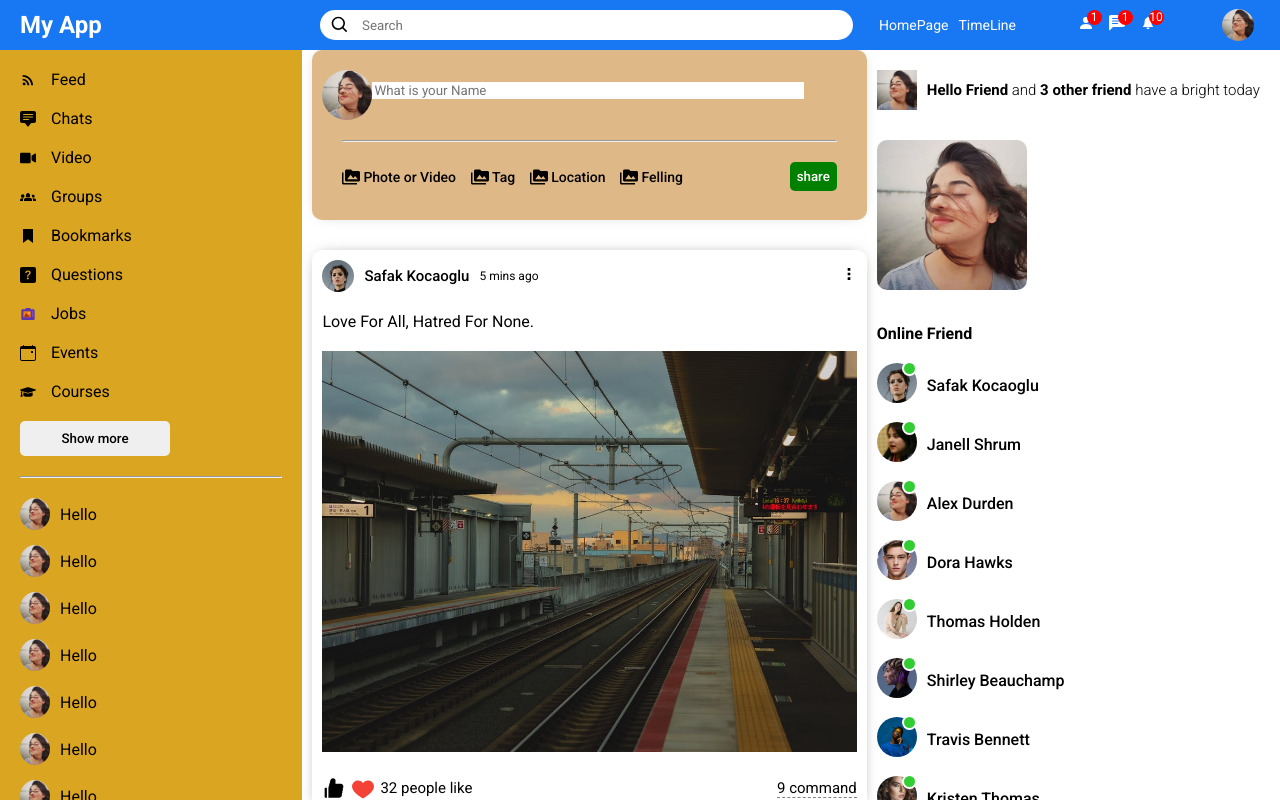
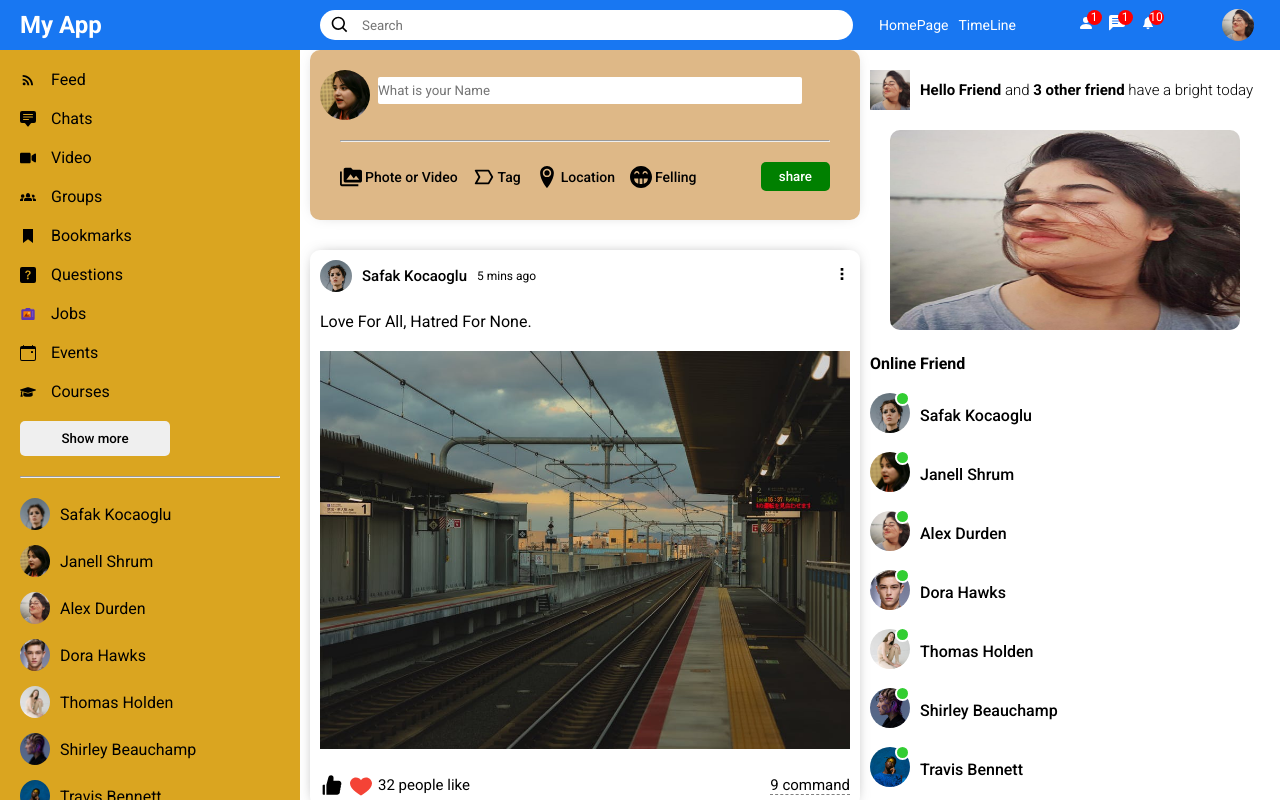
Before and after one commit to Rizwan302/Social-Media-App, a React (Vite) app: page / in a window 1280 px wide. Shown: the top 800 px of the page. Built offline with nearby package versions, Linux system fonts and the light colour scheme.

Commit message:
Add side bar css

```diff
--- a/src/components/Rightbar/Rightbar.css
+++ b/src/components/Rightbar/Rightbar.css
@@ -24,10 +24,11 @@
 
 
 .rightbarAd{
-    width: 150px;
-    /* height: 150px; */
+    width: 350px;
+    height: 200px;
     border-radius: 10px;
     margin: 30px 0;
+    margin: 20px 20px;
 }
 
 .rightbarTitle{
--- a/src/components/Sidebar/Sidebar.css
+++ b/src/components/Sidebar/Sidebar.css
@@ -58,17 +58,3 @@
     margin: 0%;
     list-style: none;
 }
-
-.sidebarFrined{
-    display: flex;
-    align-items: center;
-    margin-bottom: 15px;
-}
-
-.sidebarFrinedImg{
-    width: 30px;
-    height: 32px;
-    border-radius: 50%;
-    object-fit: cover;
-    margin-right: 10px;
-}
--- a/src/components/Sidebar/Sidebar.jsx
+++ b/src/components/Sidebar/Sidebar.jsx
@@ -9,7 +9,8 @@ import {BsQuestionSquareFill} from 'react-icons/bs'
 import {FcSlrBackSide} from 'react-icons/fc'
 import {BsCalendarEvent} from 'react-icons/bs'
 import {FaGraduationCap} from 'react-icons/fa'
-
+import { Users } from '../../dummyData'
+import CloseFriend from '../closeFriend/CloseFriend'
 
 
 export default function Sidebar() {
@@ -57,38 +58,11 @@ export default function Sidebar() {
         <button className="sidebarbtn">Show more</button>
         <hr className='sidebarhr'/>
         <ul className="sidebarFrinedList">
-          <li className="sidebarFrined">
-            <img src="/assets/parson/Zaira.jpeg" alt="" className="sidebarFrinedImg" />
-            <span className="sidebarFrinedNmae">Hello</span>
-          </li>
-          <li className="sidebarFrined">
-            <img src="/assets/parson/Zaira.jpeg" alt="" className="sidebarFrinedImg" />
-            <span className="sidebarFrinedNmae">Hello</span>
-          </li>
-          <li className="sidebarFrined">
-            <img src="/assets/parson/Zaira.jpeg" alt="" className="sidebarFrinedImg" />
-            <span className="sidebarFrinedNmae">Hello</span>
-          </li>
-          <li className="sidebarFrined">
-            <img src="/assets/parson/Zaira.jpeg" alt="" className="sidebarFrinedImg" />
-            <span className="sidebarFrinedNmae">Hello</span>
-          </li>
-          <li className="sidebarFrined">
-            <img src="/assets/parson/Zaira.jpeg" alt="" className="sidebarFrinedImg" />
-            <span className="sidebarFrinedNmae">Hello</span>
-          </li>
-          <li className="sidebarFrined">
-            <img src="/assets/parson/Zaira.jpeg" alt="" className="sidebarFrinedImg" />
-            <span className="sidebarFrinedNmae">Hello</span>
-          </li>
-          <li className="sidebarFrined">
-            <img src="/assets/parson/Zaira.jpeg" alt="" className="sidebarFrinedImg" />
-            <span className="sidebarFrinedNmae">Hello</span>
-          </li>
-          <li className="sidebarFrined">
-            <img src="/assets/parson/Zaira.jpeg" alt="" className="sidebarFrinedImg" />
-            <span className="sidebarFrinedNmae">Hello</span>
-          </li>
+          {/* -------start-------- */}
+            {Users.map(u=>(
+              <CloseFriend ket={u.id} friend={u} />
+            ))}
+          {/* ----------end------------ */}
         </ul>
       </div>
     </div>
--- /dev/null
+++ b/src/components/closeFriend/CloseFriend.css
@@ -0,0 +1,13 @@
+.sidebarFrined{
+    display: flex;
+    align-items: center;
+    margin-bottom: 15px;
+}
+
+.sidebarFrinedImg{
+    width: 30px;
+    height: 32px;
+    border-radius: 50%;
+    object-fit: cover;
+    margin-right: 10px;
+}
--- /dev/null
+++ b/src/components/closeFriend/CloseFriend.jsx
@@ -0,0 +1,15 @@
+import React from "react";
+import './CloseFriend.css'
+
+export default function CloseFriend({friend}) {
+  return (
+    <li className="sidebarFrined">
+      <img
+        src={friend.profilePicture}
+        alt=""
+        className="sidebarFrinedImg"
+      />
+      <span className="sidebarFrinedNmae">{friend.username}</span>
+    </li>
+  );
+}
--- a/src/components/share/Share.css
+++ b/src/components/share/Share.css
@@ -23,11 +23,14 @@
     cursor: pointer;
     object-fit: cover;
     margin-top: 10px;
+    margin-right: 8px;
 }
 
 .shareInput{
     border: none;
     width: 80%;
+    padding: 6px 0;
+    border-radius: 2px;
 }
 
 .shareInput:focus{
@@ -57,8 +60,9 @@
 }
 
 .shareIcon{
-    font-size: 18px;
+    font-size: 22px;
     margin-right: 3px;
+    color: black;
 }
 
 .shareOptionText{
@@ -68,7 +72,7 @@
 
 .sharButton{
     border: none;
-    padding: 7px;
+    padding: 7px 18px;
     border-radius: 5px;
     font-weight: 500;
     margin-right: 20px;
--- a/src/components/share/Share.jsx
+++ b/src/components/share/Share.jsx
@@ -1,6 +1,9 @@
 import React from 'react'
 import './Share.css'
 import {MdPermMedia} from 'react-icons/md'
+import {BiTagAlt} from 'react-icons/bi'
+import {ImLocation2} from 'react-icons/im'
+import {ImGrin2} from 'react-icons/im'
 
 
 export default function Share() {
@@ -8,7 +11,7 @@ export default function Share() {
     <div className='share'>
       <div className="sharewarpper">
         <div className="shareTop">
-            <img src="/assets/parson/zaira.jpeg" alt="" className="shareProfileImg" />
+            <img src="/assets/parson/za2.jpeg" alt="" className="shareProfileImg" />
             <input placeholder='What is your Name' className="shareInput" />
         </div>
         <hr className="shareHr" />
@@ -20,15 +23,15 @@ export default function Share() {
                     <span className="shareOptionText">Phote or Video</span>
                 </div>
                 <div className="shareOption">
-                    <MdPermMedia className='shareIcon'/>
+                    <BiTagAlt className='shareIcon'/>
                     <span className="shareOptionText">Tag</span>
                 </div>
                 <div className="shareOption">
-                    <MdPermMedia className='shareIcon'/>
+                    <ImLocation2 className='shareIcon'/>
                     <span className="shareOptionText">Location</span>
                 </div>
                 <div className="shareOption">
-                    <MdPermMedia className='shareIcon'/>
+                    <ImGrin2 className='shareIcon'/>
                     <span className="shareOptionText">Felling</span>
                 </div>
             </div>
```
